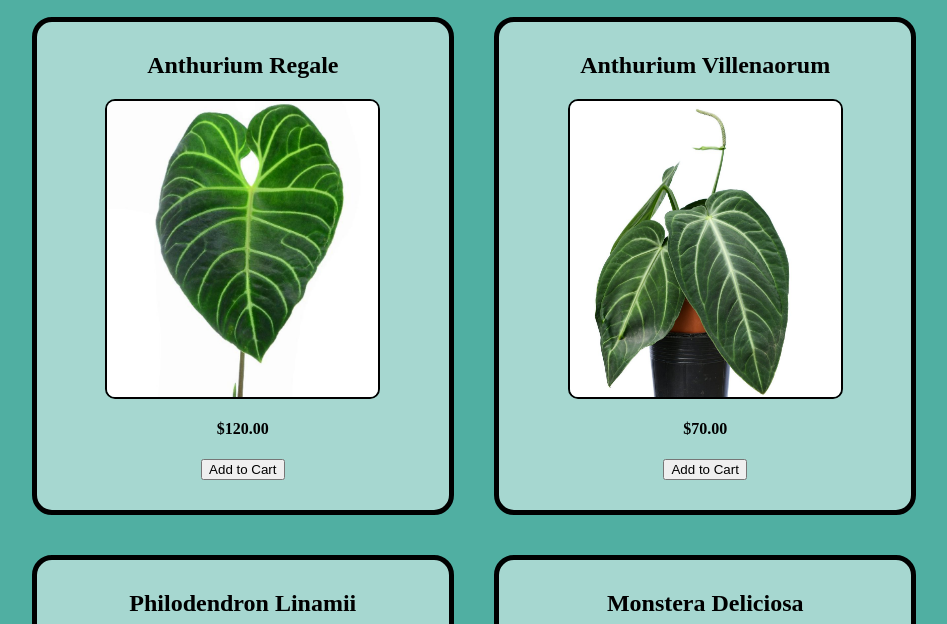
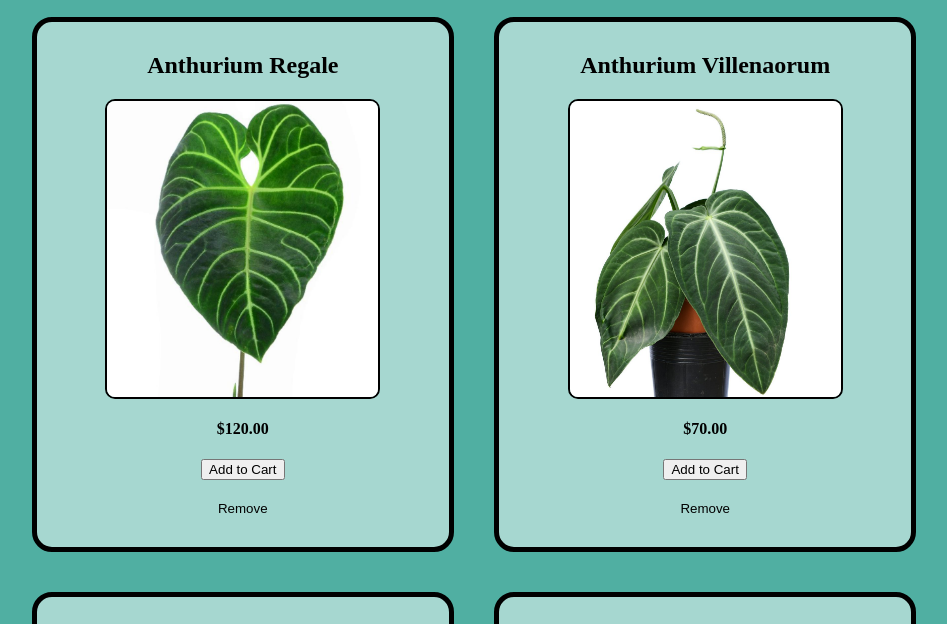
Before and after one commit to kevindo1/lab-06-products-page, a website with bundled scripts: page index.html in a window 1280 px wide. Shown: the part 143-767 px from the top of the page, without its empty margins (166-1113 px from the left). Built offline with nearby package versions, Linux system fonts and the light colour scheme.

Commit message:
fixed ESLint errors

```diff
--- a/admin/admin.js
+++ b/admin/admin.js
@@ -1,4 +1,4 @@
-import { addProduct } from "../utilities/utils.js";
+import { addProduct } from '../utilities/utils.js';
 
 const form = document.getElementById('plant-form');
 
@@ -12,7 +12,7 @@ form.addEventListener('submit', (e)=> {
         img: data.get('img'),
         price: Number(data.get('price'))
     };
-    console.log(newPlant);
+
     addProduct(newPlant);
     alert('A new plant has been added');
     form.reset();
--- a/app.js
+++ b/app.js
@@ -25,4 +25,4 @@ for (let addButton of addButtons) {
         addItem(addButton.id);
         alert('Added item to cart');
     });
-};
+}
--- a/cart/cart.js
+++ b/cart/cart.js
@@ -1,9 +1,8 @@
 import { plants } from '../data/plants.js';
 // import { cart } from '../data/cart-data.js';
-import { calculatorOrderTotal, findById, toUSD, getCart } from '../utilities/utils.js';
+import { calculatorOrderTotal, findById, toUSD } from '../utilities/utils.js';
 import { renderLineItems } from '../renderLineItems.js';
 
-const cart = getProducts();
 const tbody = document.getElementById('table-body');
 const tdOrderTotal = document.getElementById('order-total');
 
--- a/renderPlants.js
+++ b/renderPlants.js
@@ -18,7 +18,12 @@ export function renderPlants(plant) {
     buyButton.id = plant.id;
     buyButton.classList.add('buy-button');
 
-    plantCard.append(plantHeader, plantImg, plantPrice, buyButton);
+    const removeButton = document.createElement('button');
+    removeButton.textContent = 'Remove';
+    removeButton.id = plant.id;
+    removeButton.classList.add('remove-button');
+
+    plantCard.append(plantHeader, plantImg, plantPrice, buyButton, removeButton);
 
     return plantCard;
 }
--- a/styles/style.css
+++ b/styles/style.css
@@ -54,3 +54,13 @@ a {
 .plant-card button {
     margin-bottom: 20px;
 }
+
+.remove-button {
+    border: none;
+    background-color: transparent;
+}
+
+.remove-button:hover {
+    cursor: pointer;
+    color: red;
+}
--- a/utilities/utils.js
+++ b/utilities/utils.js
@@ -1,4 +1,4 @@
-import { plants } from "../data/plants.js";
+import { plants } from '../data/plants.js';
 
 export function findById(id, items) {
     for (let item of items) {
@@ -44,23 +44,23 @@ export function addItem(id) {
     }
     const stringCart = JSON.stringify(cart);
     localStorage.setItem('CART', stringCart);
-};
+}
 
 export function clearCart() {
     localStorage.setItem('CART', JSON.stringify('CART'));
     localStorage.removeItem('CART');
-};
+}
 
 export function getProducts() {
     let localProducts = localStorage.getItem('PRODUCTS');
     const products = JSON.parse(localProducts);
 
-    if(!products) {
+    if (!products) {
         const plantString = JSON.stringify(plants);
         localStorage.setItem('PRODUCTS', plantString);
     }
     return products || plants;
-};
+}
 
 
 export function addProduct(newPlant) {
@@ -69,4 +69,9 @@ export function addProduct(newPlant) {
 
     let productsString = JSON.stringify(lsProducts);
     localStorage.setItem('PRODUCTS', productsString);
-};
+}
+
+export function removeProduct(newPlant) {
+    let lsProducts = getProducts();
+
+}
```
Also changed, not shown: test/example.test.js (+2 -2 lines).
